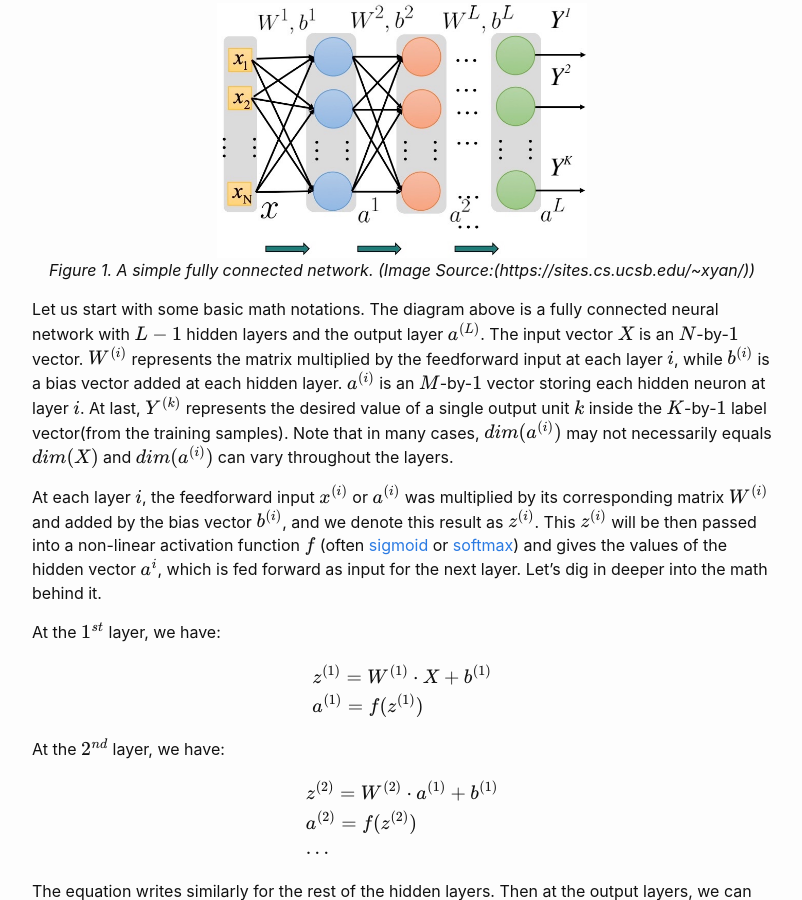
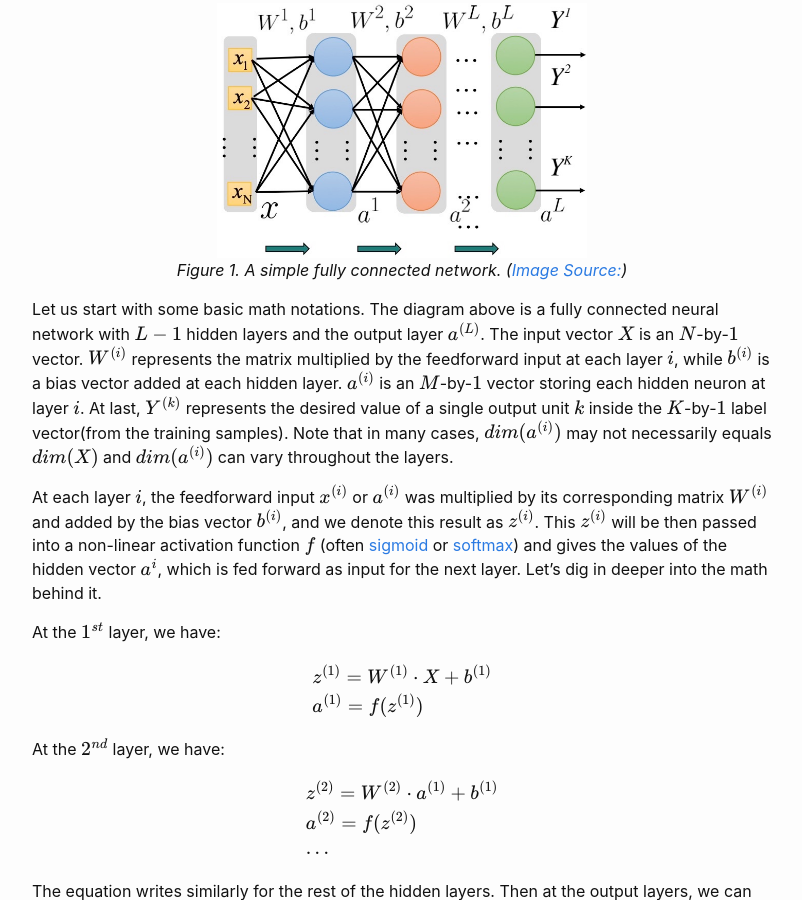
Before and after one commit to luciusluo/luciusluo.github.io, a Jekyll site: the page built from _posts/2020-06-27-From-Backprop-To-BPTT.markdown, in a window 1280 px wide and 900 px high, scrolled down 1076 px. Shown: the whole window, without its empty margins (238-1040 px from the left). Built offline with Jekyll 4.4.1, drawn with Linux system fonts in a browser that asks for light colours; formulas are drawn with MathJax 3.

Commit message:
Update 2020-06-27-From-Backprop-To-BPTT.markdown

```diff
--- a/_posts/2020-06-27-From-Backprop-To-BPTT.markdown
+++ b/_posts/2020-06-27-From-Backprop-To-BPTT.markdown
@@ -40,7 +40,7 @@ In this post, I will illustrate how the simple, initial Backprop model evolves i
 {:refdef: style="text-align: center;"}
 ![](/assets/img/post_img/BP1.JPG){:height="50%" width="50%"}
 <br>
-*Figure 1. A simple fully connected network. (Image Source:(https://sites.cs.ucsb.edu/~xyan/))*
+*Figure 1. A simple fully connected network. ([Image Source:](https://sites.cs.ucsb.edu/~xyan/))*
 {: refdef}
 
 Let us start with some basic math notations. The diagram above is a fully connected neural network with $$ L-1 $$ hidden layers and the output layer $$a^{(L)}$$. The input vector $$ X $$ is an $$N$$-by-$$1$$ vector. $$ W^{(i)} $$ represents the matrix multiplied by the feedforward input at each layer $$i$$, while $$ b^{(i)} $$ is a bias vector added at each hidden layer. $$ a^{(i)} $$ is an $$M$$-by-$$1$$ vector storing each hidden neuron at layer $$i$$. At last, $$ Y^{(k)} $$ represents the desired value of a single output unit $$k$$ inside the $$K$$-by-$$1$$ label vector(from the training samples). Note that in many cases, $$dim(a^{(i)})$$ may not necessarily equals $$dim(X)$$ and $$dim(a^{(i)})$$ can vary throughout the layers.
```
